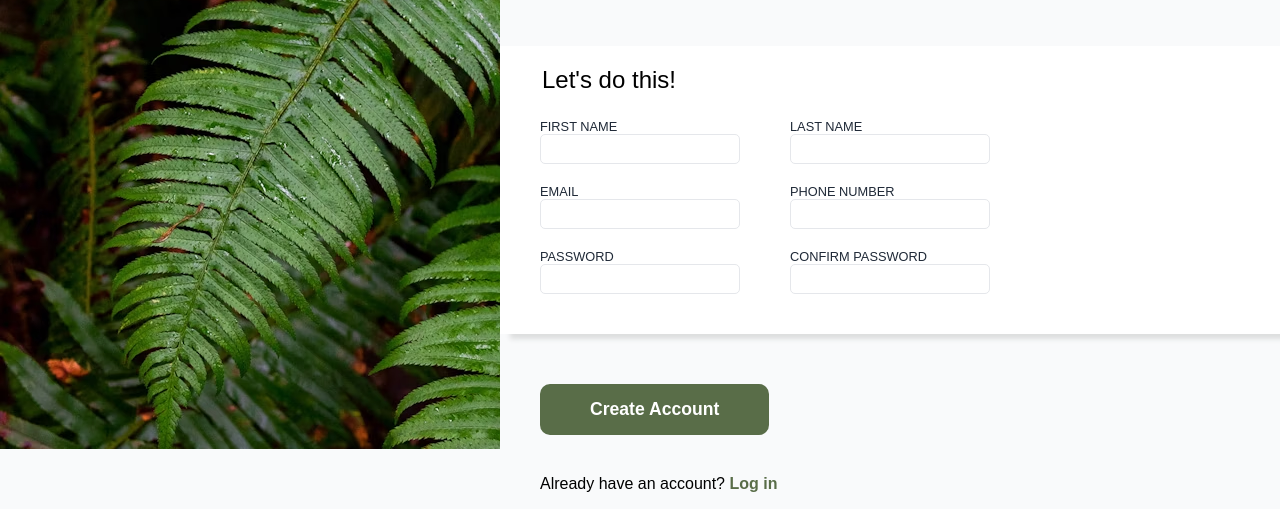
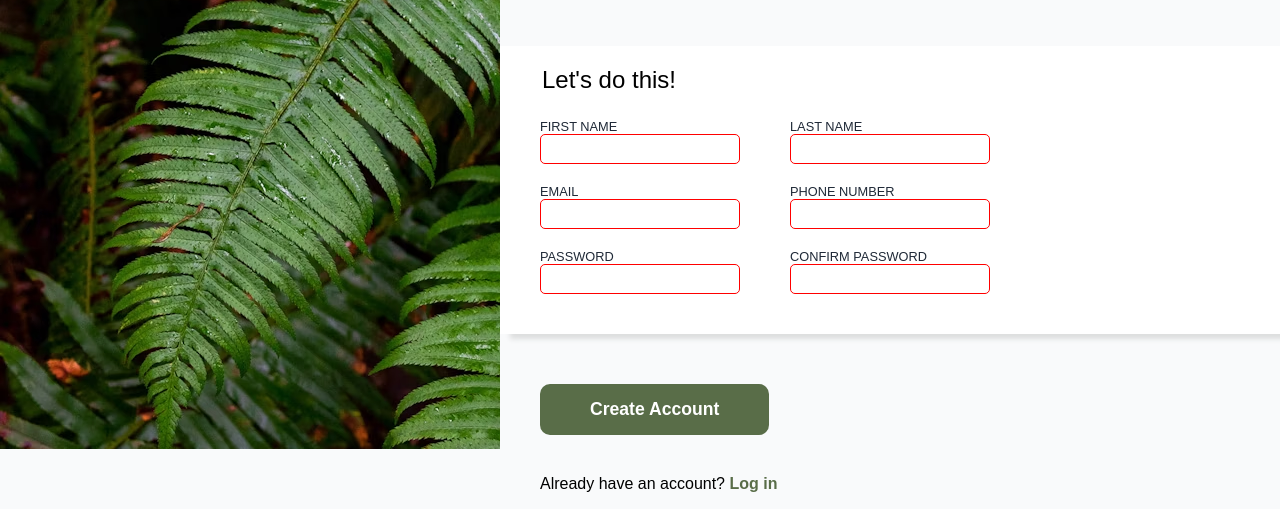
Before and after one commit to Shenkrad/Sign-up-Form, a plain HTML site: page index.html in a window 1280 px wide. Shown: the part 351-860 px from the top of the page. Drawn offline with Linux system fonts and the light colour scheme.

Commit message:
feat: add fields html validation

```diff
--- a/index.html
+++ b/index.html
@@ -27,31 +27,31 @@
                     <div class="formLine">
                         <div class="formElement">
                             <label for="fname">FIRST NAME</label>
-                            <input type="text" name="user_firstName" id="fname">
+                            <input type="text" name="user_firstName" id="fname" required>
                         </div>
                         <div class="formElement">
                             <label for="lname">LAST NAME</label>
-                            <input type="text" name="user_lastName" id="lname">
+                            <input type="text" name="user_lastName" id="lname" required>
                         </div>
                     </div>
                     <div class="formLine">
                         <div class="formElement">
                             <label for="email">EMAIL</label>
-                            <input type="email" name="user_email" id="email">
+                            <input type="email" name="user_email" id="email" required>
                         </div>
                         <div class="formElement">
                             <label for="phone">PHONE NUMBER</label>
-                            <input type="text" name="user_phone" id="phone">
+                            <input type="text" name="user_phone" id="phone" required>
                         </div>
                     </div>
                     <div class="formLine">
                         <div class="formElement">
                             <label for="password">PASSWORD</label>
-                            <input type="password" name="user_password" id="password">
+                            <input type="password" name="user_password" id="password" required pattern="(?=.*[a-z])(?=.*[A-Z])(?=.*\d)[A-Za-z\d]{8,}">
                         </div>
                         <div class="formElement">
                             <label for="confirm_password">CONFIRM PASSWORD</label>
-                            <input type="password" name="user_confirmPassword" id="confirm_password">
+                            <input type="password" name="user_confirmPassword" id="confirm_password" required pattern="(?=.*[a-z])(?=.*[A-Z])(?=.*\d)[A-Za-z\d]{8,}">
                         </div>
                     </div>
                 </form>
--- a/style.css
+++ b/style.css
@@ -137,6 +137,10 @@ input:invalid {
     font-size: 1.1em;
 }
 
+button:hover {
+    cursor: pointer;
+}
+
 a {
     text-decoration: none;
     font-weight: 600;
```
